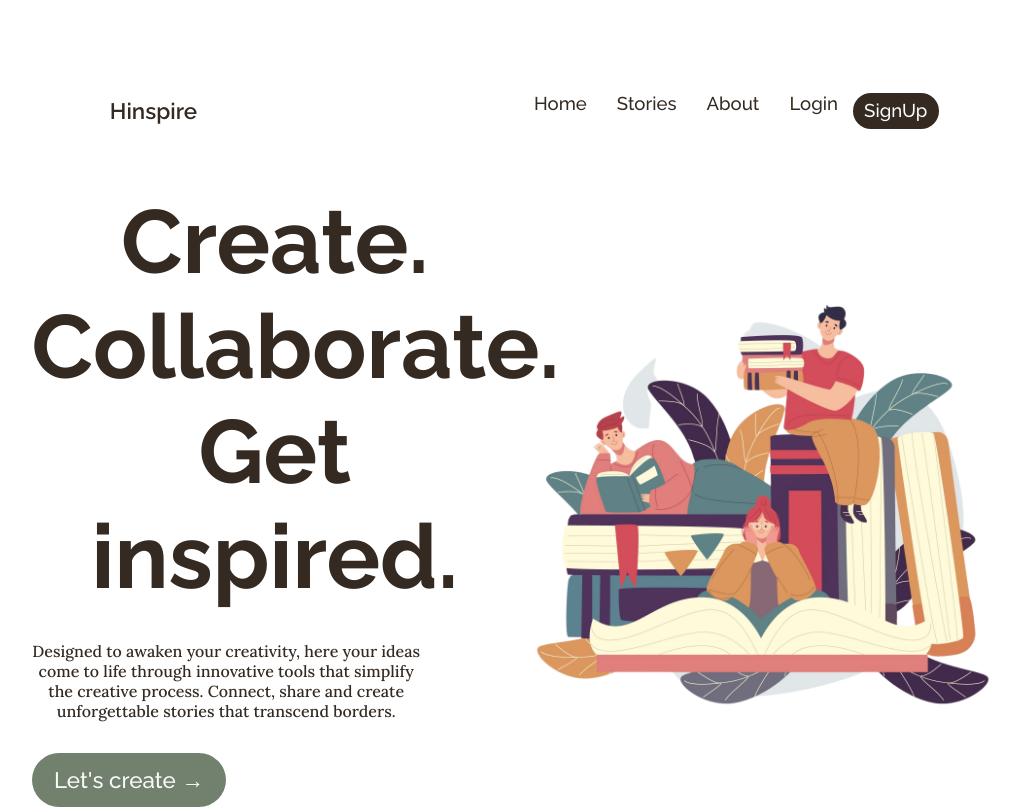
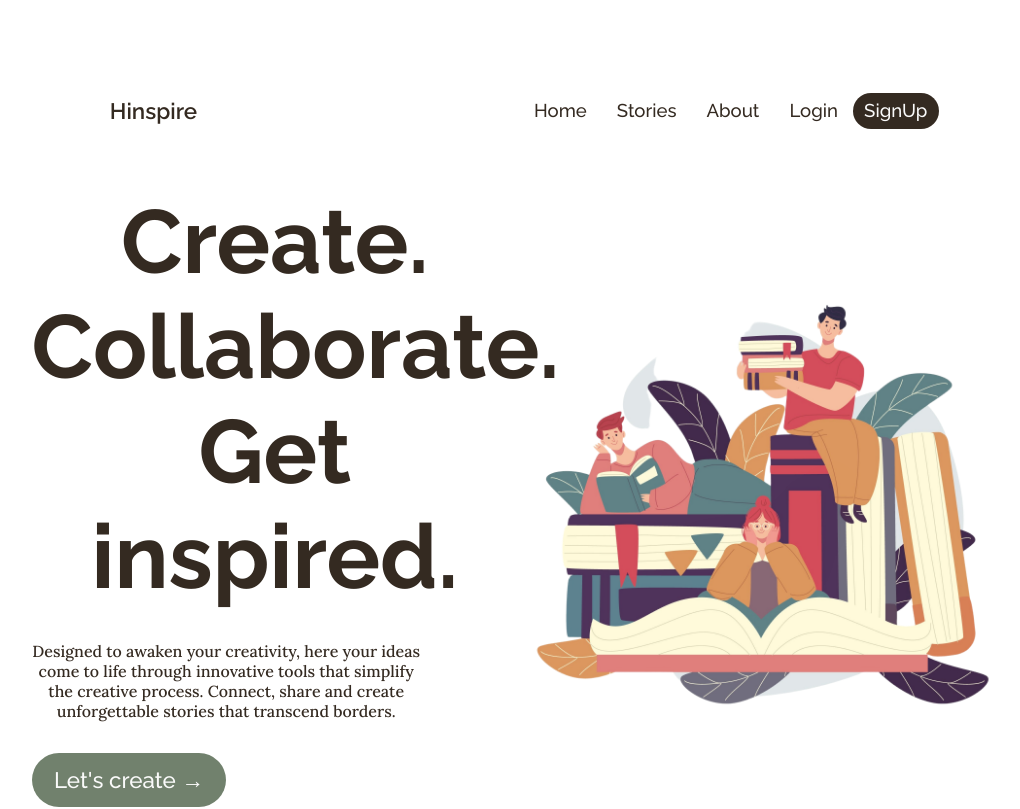
Before and after one commit to Monica-R/Hinspire, a React (Vite) app: page / in a window 1280 px wide. Shown: the top 809 px of the page, without its empty margins (122-1142 px from the left). Built offline with nearby package versions, Linux system fonts and the light colour scheme; no server answers.

Commit message:
changes in styling nav

```diff
--- a/src/components/Navbar/Navbar.css
+++ b/src/components/Navbar/Navbar.css
@@ -53,8 +53,9 @@
 
     .nav-links {
       display: flex;
+      position:initial;
       flex-direction: row;
-      position: static;
+      align-items: center;
       background: none;
     }
 
```
